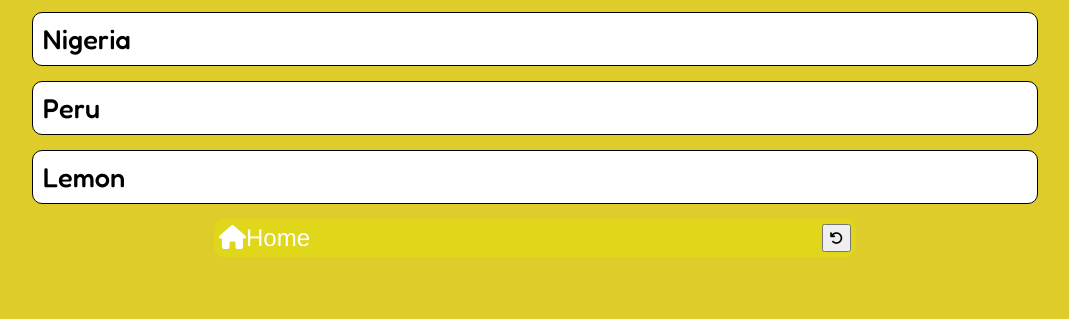
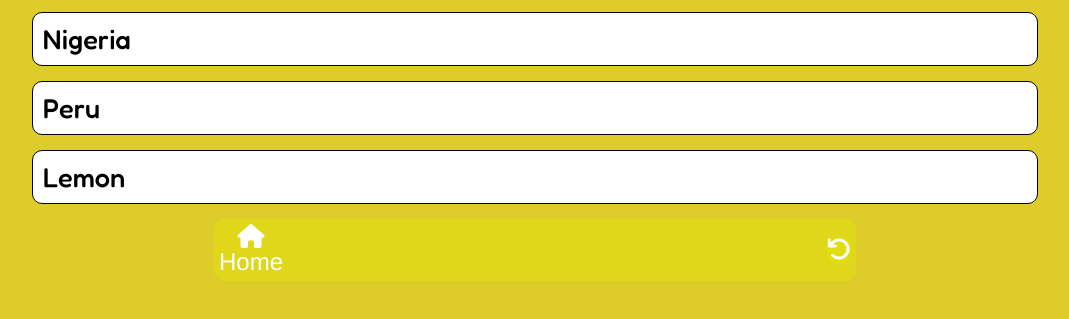
Before and after one commit to antoniog675/JavaScript-Portfolio-Project-2, a plain HTML site: page game.html in a window 1280 px wide. Shown: the part 247-566 px from the top of the page, without its empty margins (105-1174 px from the left). Drawn offline with Linux system fonts and the light colour scheme; a web font is replaced by a local one.

Commit message:
Added changes to home-next-restart area, edited readme file, pushing

```diff
--- a/assets/css/styles.css
+++ b/assets/css/styles.css
@@ -167,6 +167,13 @@ a {
     border-radius: 10px;
     padding: 5px;
     z-index: 10;
+    align-items: center;
+}
+
+.home-next-restart a {
+    display: flex;
+    flex-direction: column;
+    align-items: center;
 }
 
 .home-next-restart .next-button {
@@ -176,6 +183,15 @@ a {
     display: none;
     font-family: Smooch Sans;
     cursor: pointer;
+}
+
+.home-next-restart .restart-button {
+    background-color: inherit;
+    border: none;
+    color: white;
+    font-size: inherit;
+    padding: 0;
+    border-radius: 10px;;
 }
 
 .restart-button:hover {
--- a/assets/js/script.js
+++ b/assets/js/script.js
@@ -32,15 +32,13 @@ const restart_quiz = document.querySelector(".end-game-buttons .restart");
 const quit_game = document.querySelector(".end-game-buttons .quit");
 
 inGameRestart.onclick = () =>{
-    window.location.reload();
+window.location.reload();
+    };
+restart_quiz.onclick = () =>{
+window.location.reload();
 };
-
-restart_quiz.onclick = () =>{
-    window.location.reload();
-};
-
 quit_game.onclick = () =>{
-    window.location = 'index.html';
+window.location = 'index.html';
 };
 
 //When next button is pressed it will iterate through the length of the questions.
--- a/game.html
+++ b/game.html
@@ -5,7 +5,7 @@
     <meta name="viewport" content="width=device-width, initial-scale=1.0">
     <link rel="stylesheet" href="assets/css/styles.css">
     <link rel="icon" type="image/png" sizes="32x32" href="/favicon-32x32.png">
-    <title>Flags Of South America</title>
+    <title>Countries Of South America</title>
 </head>
 <body>
     <!--Game area-->
```
Also changed, not shown: index.html (+1 -1 lines), 1 other file.
